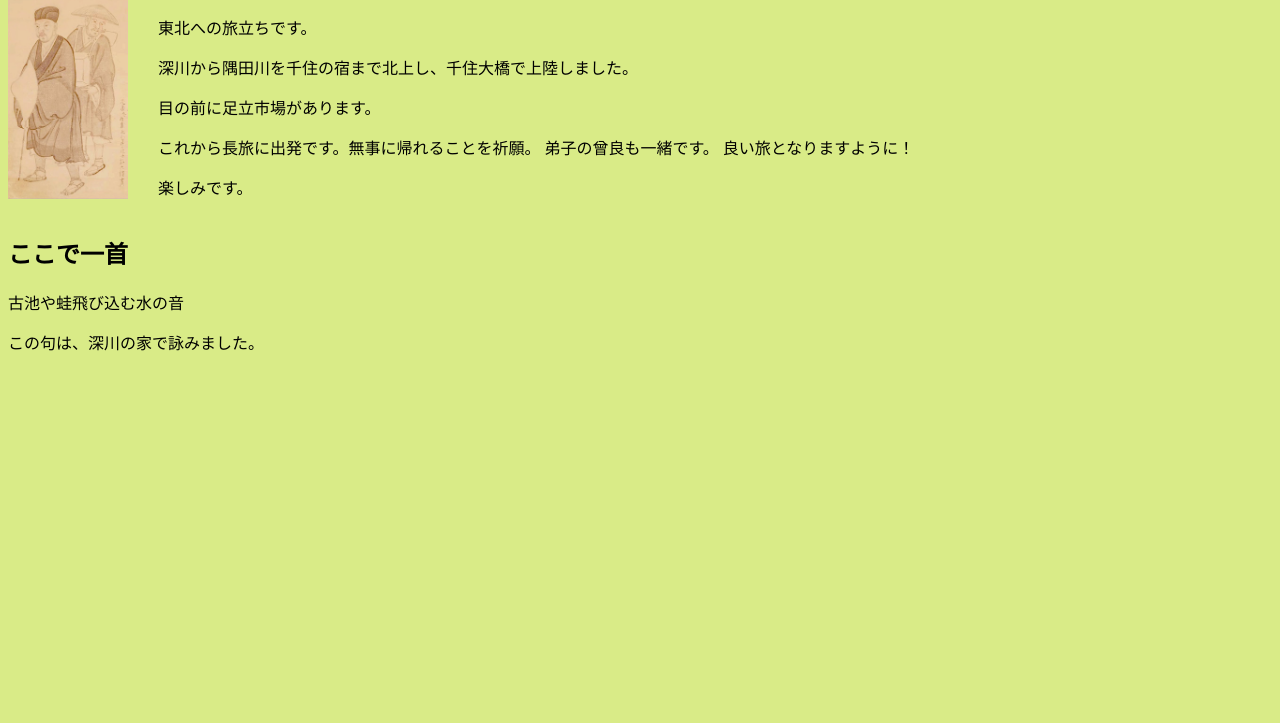
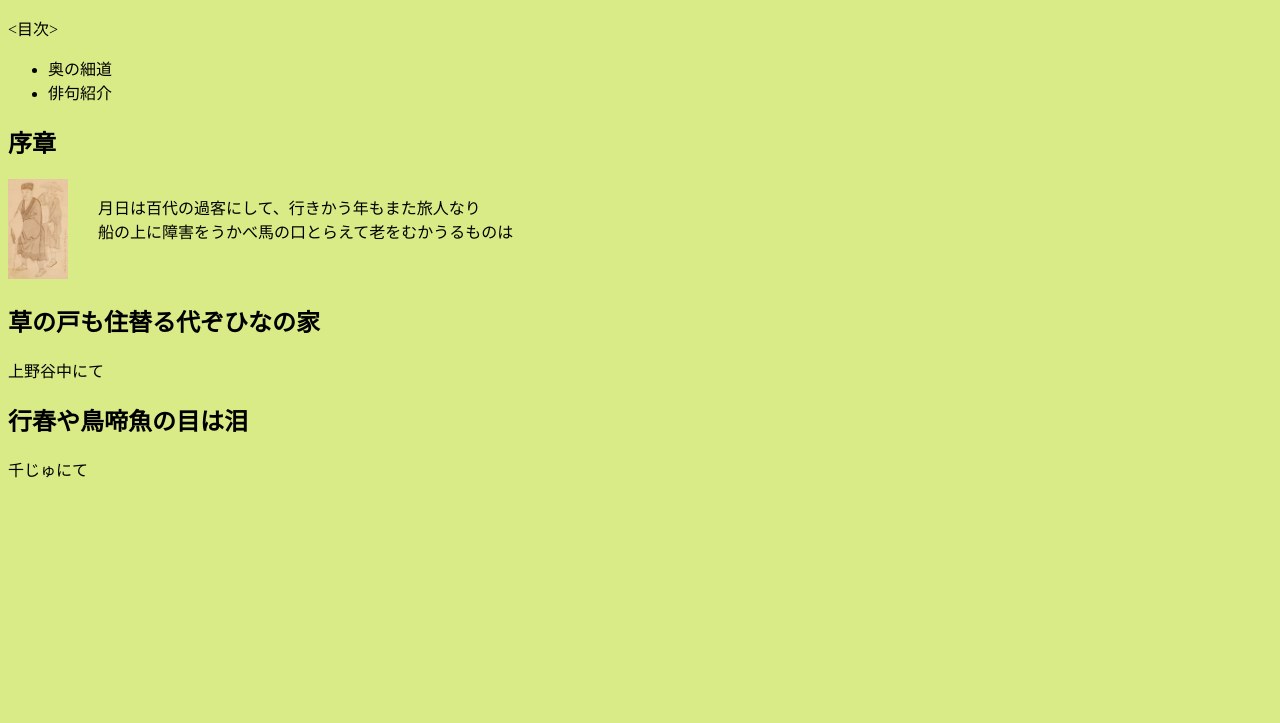
Before and after one commit to fumio-inanobe/mytravel, a plain HTML site: page index.html in a window 1280 px wide. Shown: the part 77-800 px from the top of the page. Drawn offline with Linux system fonts and the light colour scheme.

Commit message:
Add files via upload

```diff
--- a/css/styles.css
+++ b/css/styles.css
@@ -1,20 +1,34 @@
 body{
   background: rgb(217, 235, 135);
 }
+
+head div{
+  display: flex;
+}
 h1 {
-  font-size: 24px;
+  font-size: 30px;
+  color: blue;
   padding-bottom: 8px;
   border-bottom: 1px solid #ddd;
 
 }
 
-section{
+body nav{
+  margin-left: auto;
+
+}
+
+ul{
+  text-decoration: none;
+}
+
+main div{
   display: flex;
 }
 
-img{
-  width: 120px;
-  height: 200px;
+a img{
+  width: 60px;
+  height: 100px;
   margin-right: 30px;
 
 }
--- a/index.html
+++ b/index.html
@@ -4,51 +4,38 @@
   <meta charset="UTF-8">
   <meta http-equiv="X-UA-Compatible" content="IE=edge">
   <meta name="viewport" content="width=device-width, initial-scale=1.0">
-  <title>千住旅立ち</title>
+  <title>旅立ち</title>
   <link rel="stylesheet" href="css/styles.css">
 </head>
 <body>
-  <h1>北関東へ</h1>
-  <section>
+  <head>
     <div>
-      <img src="img/Basho.jpg" id='trigger'>
+      <h1>奥の細道</h1>
+      <nav>
+        <p>&lt;目次&gt;</p>
+        <ul>
+          <li>奥の細道</li>
+          <li>俳句紹介</li>
+        </ul>
+      </nav>
+
     </div>
+  </head>
+  <main>
+    <h2>序章</h2>
     <div>
-      <p>東北への旅立ちです。</p>
-      <p>深川から隅田川を千住の宿まで北上し、千住大橋で上陸しました。</p>
-      <p>目の前に足立市場があります。</p>
-      <p>これから長旅に出発です。無事に帰れることを祈願。
-        弟子の曾良も一緒です。
-        良い旅となりますように！
+      <a><img src= "img/Basho.jpg"></a>
+      <p>
+        月日は百代の過客にして、行きかう年もまた旅人なり<br>
+        船の上に障害をうかべ馬の口とらえて老をむかうるものは
       </p>
-      <p id=>楽しみです。</p>
     </div>
-
-  </section>
-  <section>
-    <dev>
-      <h2>ここで一首</h2>
-      <p>古池や蛙飛び込む水の音</p>
-      <p id='target'>この句は、深川の家で詠みました。</p>
-
-    </dev>
-
-  </section>
-
-  <script>
-    'use strict';
-
-    function process(){
-      document.getElementById('target').textContent='Hope the travel will be fine!';
-    }
-    document.getElementById('trigger').addEventListener('click', process);
-
-  </script>
-
-
-
-
-
-
+    <aside>
+      <h2>草の戸も住替る代ぞひなの家</h2>
+      <p>上野谷中にて</p>
+      <h2>行春や鳥啼魚の目は泪</h2>
+      <p>千じゅにて</p>
+    </aside>
+  </main>
 </body>
 </html>
```
